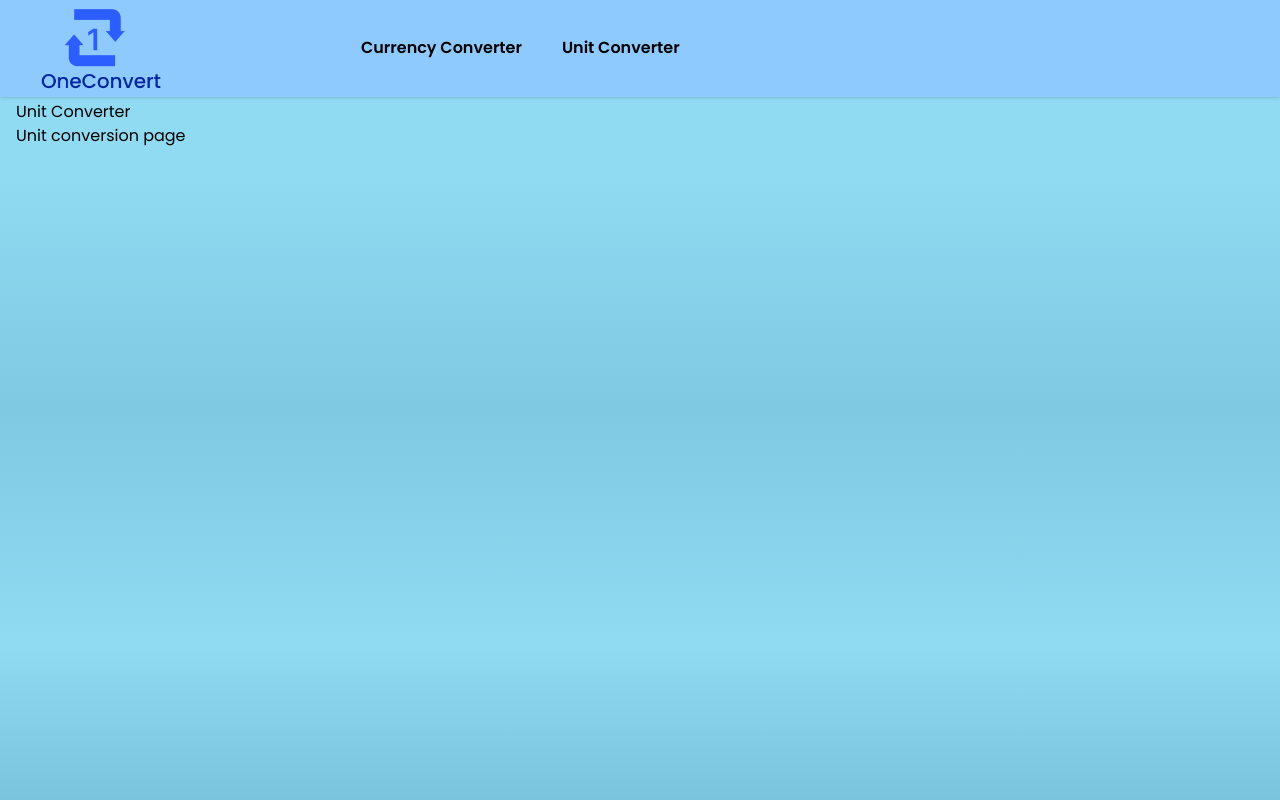
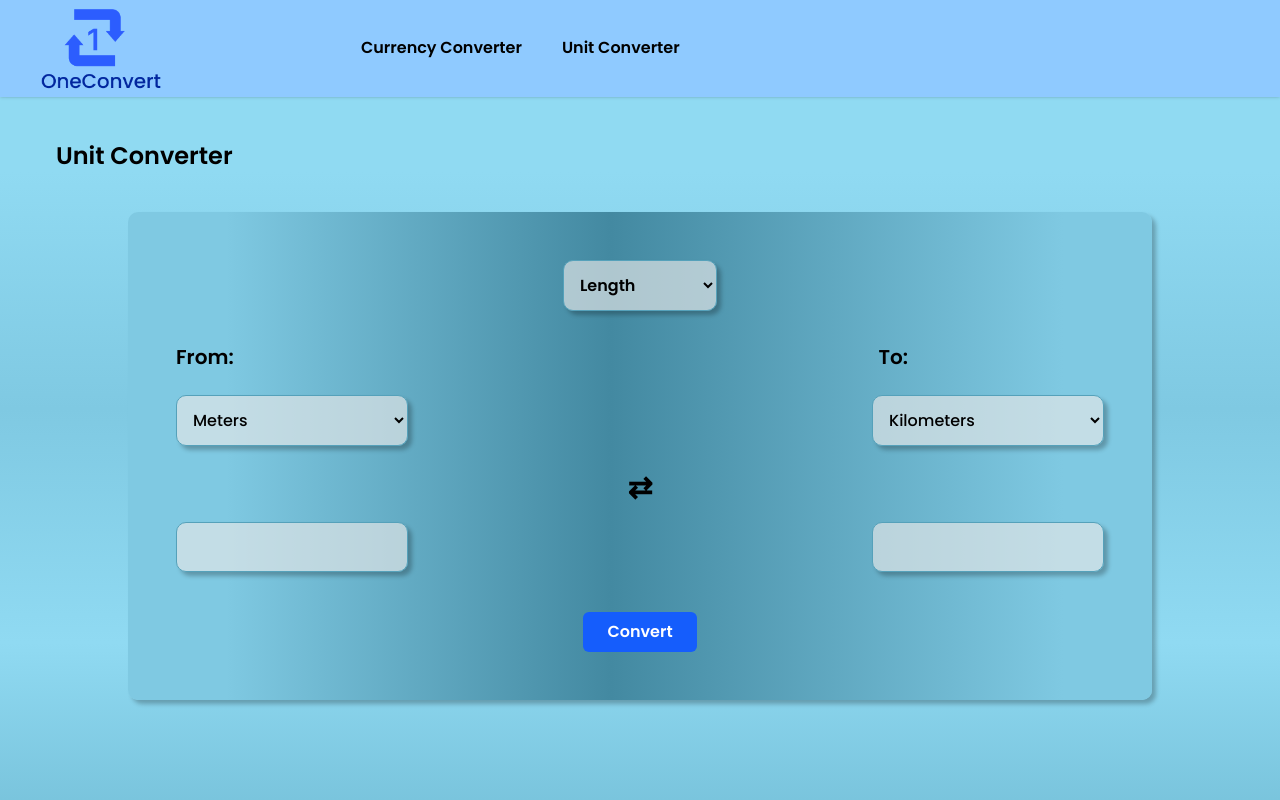
Before and after one commit to Aola-j/OneConvert-App, a React (Vite) app: page /unit in a window 1280 px wide. Shown: the top 800 px of the page. Built offline with nearby package versions, Linux system fonts and the light colour scheme.

Commit message:
Implement unitConversion functions for interactivity

```diff
--- a/src/components/AmountInput.jsx
+++ b/src/components/AmountInput.jsx
@@ -1,6 +1,6 @@
 import currencySymbols from "../services/currencySymbols";
 
-function AmountInput ({ fromAmount, toAmount, setFromAmount, setToAmount, fromCurrency, toCurrency, disabled}) {
+function AmountInput ({ fromAmount, toAmount, setFromAmount, setToAmount, fromCurrency, toCurrency, disabled, showSymbols = true,}) {
 
     //Adding commas for more interactivity
 
@@ -36,21 +36,27 @@ function AmountInput ({ fromAmount, toAmount, setFromAmount, setToAmount, fromCu
         value={formatNumber(fromAmount)}
         onChange={handleChange}
         placeholder=""
-        className="gradient-dropdown p-3 pl-10 rounded border w-60 md:w-58"
+        className={`gradient-dropdown p-3 ${
+            showSymbols ? "pl-10" : "pl-3"
+          } rounded border w-60 md:w-58`}
         />
         </div>
 
         {/* To amount */}
          <div className="relative">
-        <span className="absolute left-3 top-3 text-black">
-          {currencySymbols[toCurrency] || "€"}
-        </span>
+         {showSymbols && (
+          <span className="absolute left-3 top-3 text-black">
+            {currencySymbols[toCurrency] || "€"}
+          </span>
+        )}
         <input
         type="text"
         value={formatNumber(toAmount)}
         disabled={disabled}
         placeholder=""
-        className="gradient-dropdown p-3 pl-10 rounded border w-60 md:w-58 text-gray cursor-not-allowed"
+        className={`gradient-dropdown p-3 ${
+            showSymbols ? "pl-10" : "pl-3"
+          } rounded border w-60 md:w-58 text-gray cursor-not-allowed`}
         />
         </div>
       </div>
--- a/src/components/ConverterCard.jsx
+++ b/src/components/ConverterCard.jsx
@@ -128,7 +128,7 @@ useEffect(() => {
         setToAmount={setToAmount}
         fromCurrency={fromCurrency}
         toCurrency={toCurrency}
-        disabled
+        showSymbols={true}
         />
       <ConvertButton  onClick={handleConvert} loading={loading}/>
 
--- a/src/components/UnitConverter.jsx
+++ b/src/components/UnitConverter.jsx
@@ -1,8 +1,10 @@
+import UnitConverterCard from "./UnitConverterCard";
+
 function UnitConverter() {
   return (
     <div className="pt-25 px-4">
-      <h2 >Unit Converter</h2>
-      <p>Unit conversion page</p>
+      <h2 className="mt-10 md:ml-10 lg:ml-10 font-semibold md:text-1xl lg:text-2xl">Unit Converter</h2>
+      <UnitConverterCard />
     </div>
   );
 }
```
